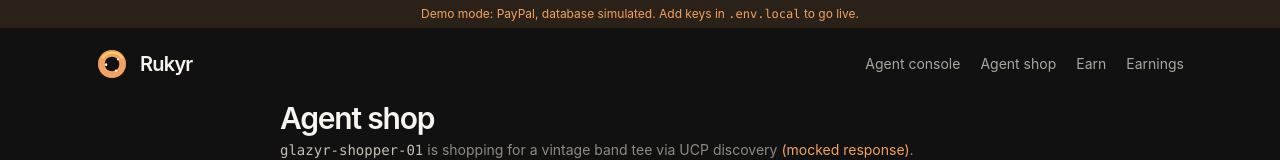
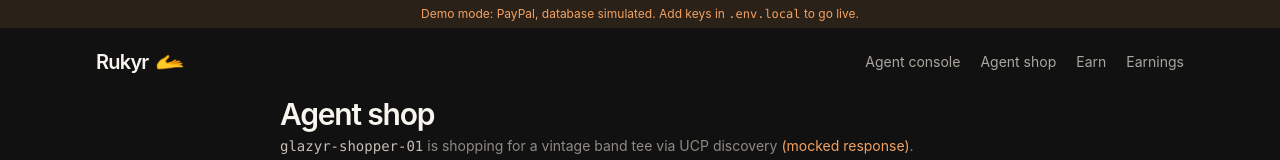
Before and after one commit to mcpmessenger/hirly, a Next.js app: page /agent/shop in a window 1280 px wide. Shown: the top 160 px of the page. Built offline with nearby package versions, Linux system fonts and the light colour scheme; no server answers.

Commit message:
style: update logo to palm-up hand emoji (Rukyr 🫴)

```diff
--- a/app/page.tsx
+++ b/app/page.tsx
@@ -92,7 +92,9 @@ export default async function Page() {
 
       <footer id="about" className="border-t border-[#292826] px-6 py-8 lg:px-8">
         <div className="mx-auto flex max-w-6xl flex-col justify-between gap-4 text-sm text-[#77736c] sm:flex-row">
-          <span className="flex items-center gap-2"><DonutMark size={20} /> Rukyr</span>
+          <span className="flex items-center gap-1.5 font-medium text-[#f8f5ef]">
+            Rukyr <DonutMark className="text-base" />
+          </span>
           <span>The human layer for the agent economy.</span>
           <span className="flex items-center gap-1"><Check aria-hidden="true" /> Built for the in-between.</span>
         </div>
--- a/components/donut-mark.tsx
+++ b/components/donut-mark.tsx
@@ -1,12 +1,7 @@
-export function DonutMark({ size = 42 }: { size?: number }) {
+export function DonutMark({ className = '' }: { size?: number; className?: string }) {
   return (
-    <svg aria-hidden="true" width={size} height={size} viewBox="0 0 48 48" fill="none">
-      <circle cx="24" cy="24" r="21" fill="#F4A261" />
-      <circle cx="24" cy="24" r="11" fill="#111111" />
-      <path d="M10 14.5C13.8 9.4 18.7 7 24.5 7c6.8 0 11.6 3.3 14.3 7.4" stroke="#FFD166" strokeWidth="3" strokeLinecap="round" />
-      <circle cx="15" cy="25" r="2" fill="#FFF1D6" />
-      <circle cx="33" cy="17" r="1.7" fill="#FFF1D6" />
-      <circle cx="30" cy="34" r="1.8" fill="#FFF1D6" />
-    </svg>
+    <span aria-hidden="true" className={`inline-block select-none leading-none ${className}`}>
+      🫴
+    </span>
   )
 }
--- a/components/site-header.tsx
+++ b/components/site-header.tsx
@@ -26,9 +26,9 @@ export function SiteHeader() {
         </div>
       )}
       <nav className="mx-auto flex w-full max-w-6xl items-center justify-between px-6 py-5 lg:px-8">
-        <Link href="/" className="flex items-center gap-3" aria-label="Rukyr home">
-          <DonutMark size={32} />
+        <Link href="/" className="flex items-center gap-1.5" aria-label="Rukyr home">
           <span className="text-xl font-semibold tracking-[-0.04em]">Rukyr</span>
+          <DonutMark className="text-2xl transition-transform hover:scale-110" />
         </Link>
         <div className="flex items-center gap-5 text-sm text-[#aaa69e]">
           {links.map((l) => (
```
